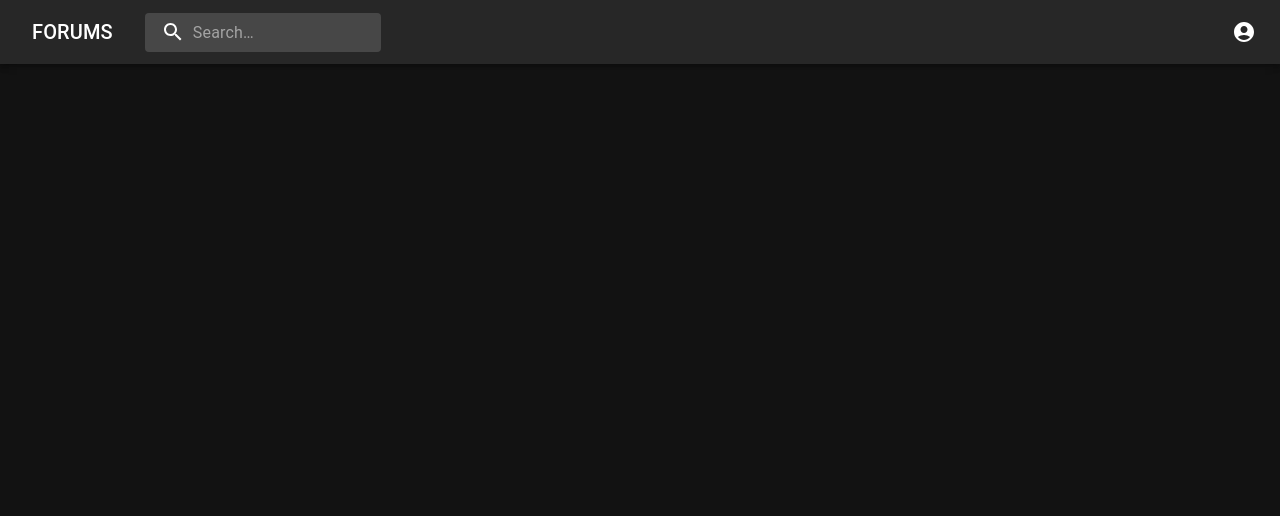
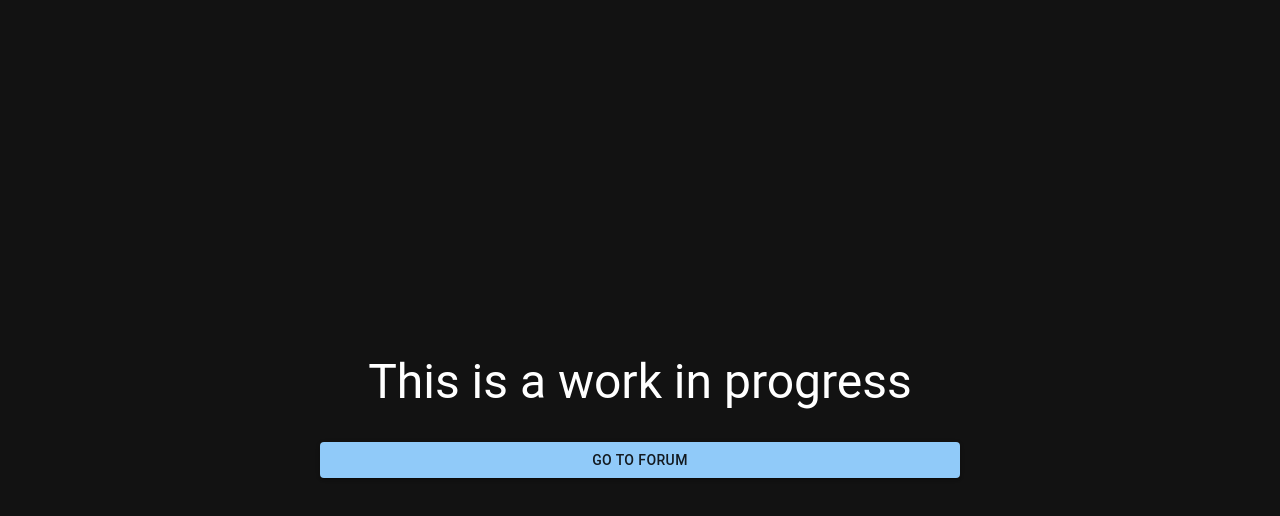
Before and after one commit to danusan-s/gossip, a React (Vite) app in the folder frontend/: page / in a window 1280 px wide. Before the commit this address had no page. Shown: the top 516 px of the page. Built offline with nearby package versions, Linux system fonts and the light colour scheme.

Commit message:
Add landing page

```diff
--- a/frontend/src/components/ForumList.tsx
+++ b/frontend/src/components/ForumList.tsx
@@ -59,11 +59,12 @@ export default function ForumList() {
   if (loading) return <div>Loading forums...</div>;
   if (error) return <div>Error: {error}</div>;
 
-  const list = forums.map((value) => {
+  const list = forums ? (
+    forums.map((value) => {
       return (
         <Button
           style={{ width: "100%" }}
-        onClick={() => navigate(`/forums/${value.id}`)}
+          onClick={() => navigate(`/forum/${value.id}`)}
           key={value.id}
         >
           <Item>
@@ -81,7 +82,10 @@ export default function ForumList() {
           </Item>
         </Button>
       );
-  });
+    })
+  ) : (
+    <div>No forums found</div>
+  );
 
   return (
     <Box sx={{ margin: "1rem" }}>
--- a/frontend/src/main.tsx
+++ b/frontend/src/main.tsx
@@ -1,8 +1,10 @@
 import { StrictMode } from "react";
 import { createRoot } from "react-dom/client";
-import ForumPage from "./pages/ForumPage.tsx";
+import ForumPage from "./pages/ForumPage";
+import LandingPage from "./pages/LandingPage";
 import { ThemeProvider, createTheme } from "@mui/material/styles";
 import CssBaseline from "@mui/material/CssBaseline";
+import { BrowserRouter as Router, Route, Routes } from "react-router-dom";
 
 const darkTheme = createTheme({
   palette: {
@@ -14,7 +16,12 @@ createRoot(document.getElementById("root")!).render(
   <StrictMode>
     <ThemeProvider theme={darkTheme}>
       <CssBaseline />
-      <ForumPage />
+      <Router>
+        <Routes>
+          <Route path="/" element={<LandingPage />} />
+          <Route path="/*" element={<ForumPage />} />
+        </Routes>
+      </Router>
     </ThemeProvider>
   </StrictMode>,
 );
--- a/frontend/src/pages/ForumPage.tsx
+++ b/frontend/src/pages/ForumPage.tsx
@@ -5,7 +5,7 @@ import ForumCreation from "../components/ForumCreation";
 import SignIn from "../components/SignIn";
 import SignUp from "../components/SignUp";
 import Forum from "../components/Forum";
-import { BrowserRouter as Router, Route, Routes } from "react-router-dom";
+import { Route, Routes } from "react-router-dom";
 
 export default function ForumPage() {
   const [account, setAccount] = useState<string | null>(null);
@@ -57,7 +57,7 @@ export default function ForumPage() {
   if (loading) return <div>Loading User...</div>;
 
   return (
-    <Router>
+    <>
       <ForumAppBar account={account} handleAccountLogout={handleLogout} />
       <Routes>
         <Route path="/forum" element={<ForumList />} />
@@ -71,7 +71,8 @@ export default function ForumPage() {
         />
         <Route path="/signup" element={<SignUp />} />
         <Route path="/forum/:forumID" element={<Forum account={account} />} />
+        <Route path="/*" element={<div>Page Not found</div>} />
       </Routes>
-    </Router>
+    </>
   );
 }
--- a/frontend/src/pages/LandingPage.tsx
+++ b/frontend/src/pages/LandingPage.tsx
@@ -0,0 +1,28 @@
+import { Button, Box, Typography } from "@mui/material";
+import { useNavigate } from "react-router-dom";
+export default function LandingPage() {
+  const navigate = useNavigate();
+  const handleClick = () => {
+    navigate("/forum");
+  };
+
+  return (
+    <Box
+      textAlign="center"
+      sx={{
+        display: "flex",
+        flexDirection: "column",
+        height: "100vh",
+        justifyContent: "center",
+        alignItems: "center",
+      }}
+    >
+      <Typography variant="h3" margin="2rem">
+        This is a work in progress
+      </Typography>
+      <Button variant="contained" onClick={handleClick} sx={{ width: "50%" }}>
+        Go to forum
+      </Button>
+    </Box>
+  );
+}
```
Lines whose indentation alone changed are shown as unchanged.
